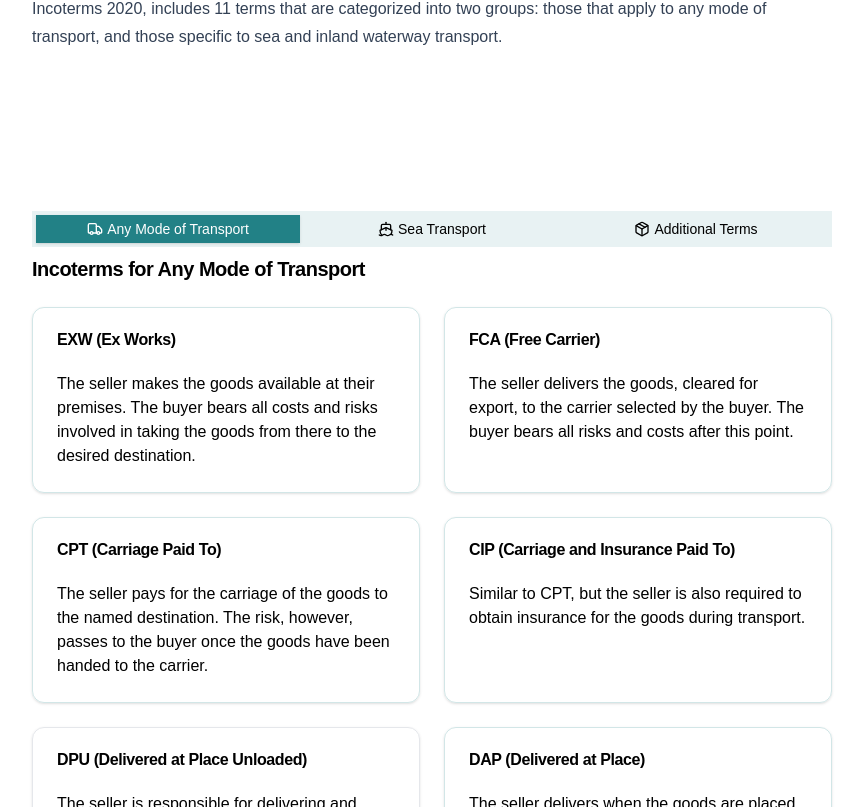
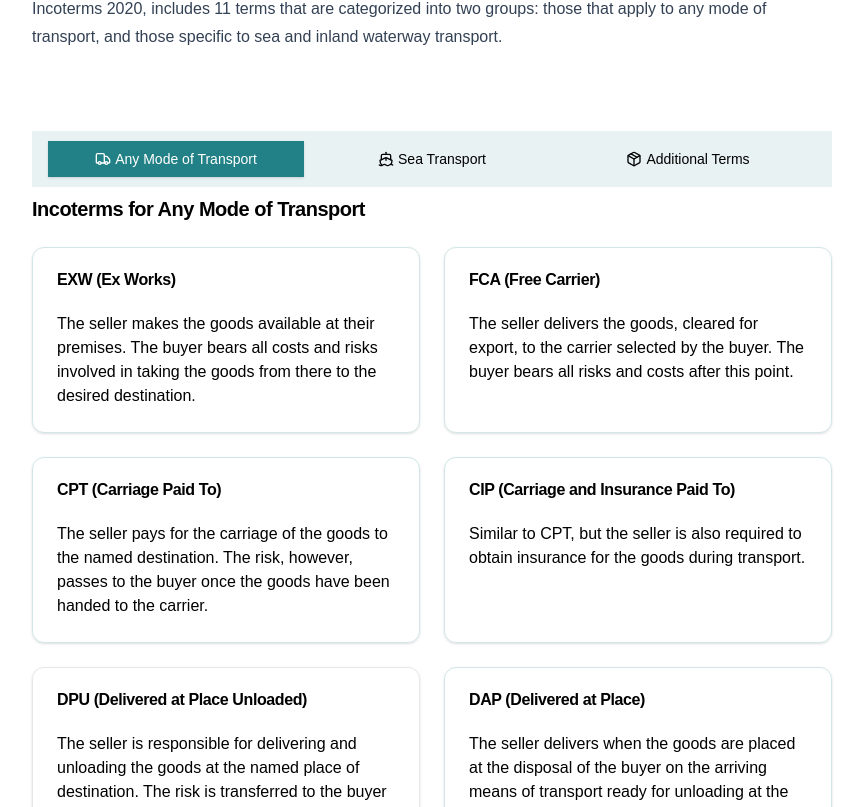
Before and after one commit to ISHANTBHATT/Nala-logistics, a Next.js app: page /resources in a window 1280 px wide. Shown: the part 1233-2040 px from the top of the page, without its empty margins (208-1071 px from the left). Built offline with nearby package versions, Linux system fonts and the light colour scheme.

Commit message:
changes:- resources page changes

```diff
--- a/src/app/resources/page.js
+++ b/src/app/resources/page.js
@@ -149,7 +149,7 @@ export default function Resources() {
       <div className="flex min-h-screen flex-col">
         {/* Hero Section */}
         <section className="w-full py-12 md:py-24 lg:py-32 bg-[#228186] text-white">
-          <div className="container px-4 md:px-6">
+          <div className="container px-4 md:px-6 mx-auto">
             <div className="flex flex-col items-center space-y-4 text-center">
               <div className="space-y-2">
                 <h1 className="text-3xl font-bold tracking-tighter sm:text-4xl md:text-5xl">
@@ -166,7 +166,7 @@ export default function Resources() {
 
         {/* Introduction */}
         <section className="w-full py-12 md:py-16 lg:py-20">
-          <div className="container px-4 md:px-6">
+          <div className="container px-4 md:px-6 mx-auto">
             <div className="mx-auto max-w-[800px] space-y-6">
               <h2 className="text-2xl font-bold tracking-tight">
                 Introduction
@@ -196,8 +196,8 @@ export default function Resources() {
         </section>
 
         {/* Incoterms Tabs */}
-        <section className="w-full py-12 md:py-16 lg:py-20 bg-white ">
-          <div className="container px-4 md:px-6">
+        <section className="w-full  bg-white ">
+          <div className="container px-4 md:px-6 mx-auto">
             <Tabs defaultValue="any-mode" className="mx-auto max-w-[800px]">
               {/* <div className="flex justify-center mb-8">
                 <TabsList className="bg-[#228186]/10">
@@ -225,17 +225,10 @@ export default function Resources() {
                 </TabsList>
               </div> */}
 
-              <TabsList className="flex w-full bg-[#228186]/10">
+              <TabsList className="flex w-full bg-[#228186]/10 p-4 h-14">
                 <TabsTrigger
                   value="any-mode"
-                  className="
-        flex-1                /* equal width */
-        flex items-center justify-center gap-1
-        px-2 py-1             /* tighter padding */
-        text-xs sm:text-sm    /* responsive text */
-        data-[state=active]:bg-[#228186]
-        data-[state=active]:text-white
-      "
+                  className=" flex-1 flex items-center justify-center gap-1 p-2 text-xs sm:text-sm data-[state=active]:bg-[#228186] data-[state=active]:text-white"
                 >
                   <Truck className="h-4 w-4" />
                   <span>Any Mode of Transport</span>
@@ -243,12 +236,7 @@ export default function Resources() {
 
                 <TabsTrigger
                   value="sea-transport"
-                  className="
-        flex-1 flex items-center justify-center gap-1
-        px-2 py-1 text-xs sm:text-sm
-        data-[state=active]:bg-[#228186]
-        data-[state=active]:text-white
-      "
+                  className="flex-1 flex items-center justify-center gap-1 p-2 text-xs sm:text-sm data-[state=active]:bg-[#228186] data-[state=active]:text-white"
                 >
                   <Ship className="h-4 w-4" />
                   <span>Sea Transport</span>
@@ -256,12 +244,7 @@ export default function Resources() {
 
                 <TabsTrigger
                   value="additional-terms"
-                  className="
-        flex-1 flex items-center justify-center gap-1
-        px-2 py-1 text-xs sm:text-sm
-        data-[state=active]:bg-[#228186]
-        data-[state=active]:text-white
-      "
+                  className="flex-1 flex items-center justify-center gap-1 p-2 text-xs sm:text-sm data-[state=active]:bg-[#228186] data-[state=active]:text-white"
                 >
                   <Package className="h-4 w-4" />
                   <span>Additional Terms</span>
@@ -545,7 +528,7 @@ export default function Resources() {
 
         {/* Other Considerations */}
         <section className="w-full py-12 md:py-16 lg:py-20">
-          <div className="container px-4 md:px-6">
+          <div className="container px-4 md:px-6 mx-auto">
             <div className="mx-auto max-w-[800px] space-y-6">
               <h2 className="text-2xl font-bold tracking-tight">
                 Other Terms used in Container Shipping
@@ -573,7 +556,7 @@ export default function Resources() {
         </section>
 
         <section className="w-full py-12 md:py-16 lg:py-20 bg-gradient-to-r from-[#0a2342]/5 to-[#228186]/5">
-          <div className="container px-4 md:px-6">
+          <div className="container px-4 md:px-6 mx-auto">
             <div className="mx-auto max-w-[800px] space-y-6">
               <h2 className="text-2xl font-bold tracking-tight text-[#0a2342]">
                 Specific Terminology Used for Shipping and Logistics in East
@@ -662,7 +645,7 @@ export default function Resources() {
 
         {/* Practical Examples */}
         <section className="w-full py-12 md:py-16 lg:py-20">
-          <div className="container px-4 md:px-6">
+          <div className="container px-4 md:px-6 mx-auto">
             <div className="mx-auto max-w-[800px] space-y-6">
               <h2 className="text-2xl font-bold tracking-tight text-[#0a2342]">
                 Practical Examples and Benefits for Businesses
@@ -816,7 +799,7 @@ export default function Resources() {
 
         {/* Conclusion */}
         <section className="w-full py-12 md:py-16 lg:py-20 bg-primary text-white">
-          <div className="container px-4 md:px-6">
+          <div className="container px-4 md:px-6 mx-auto">
             <div className="mx-auto max-w-[800px] text-center space-y-6">
               <h2 className="text-2xl font-bold tracking-tight">Conclusion</h2>
               <p className="text-white/80 leading-7 max-w-3xl mx-auto">
```
